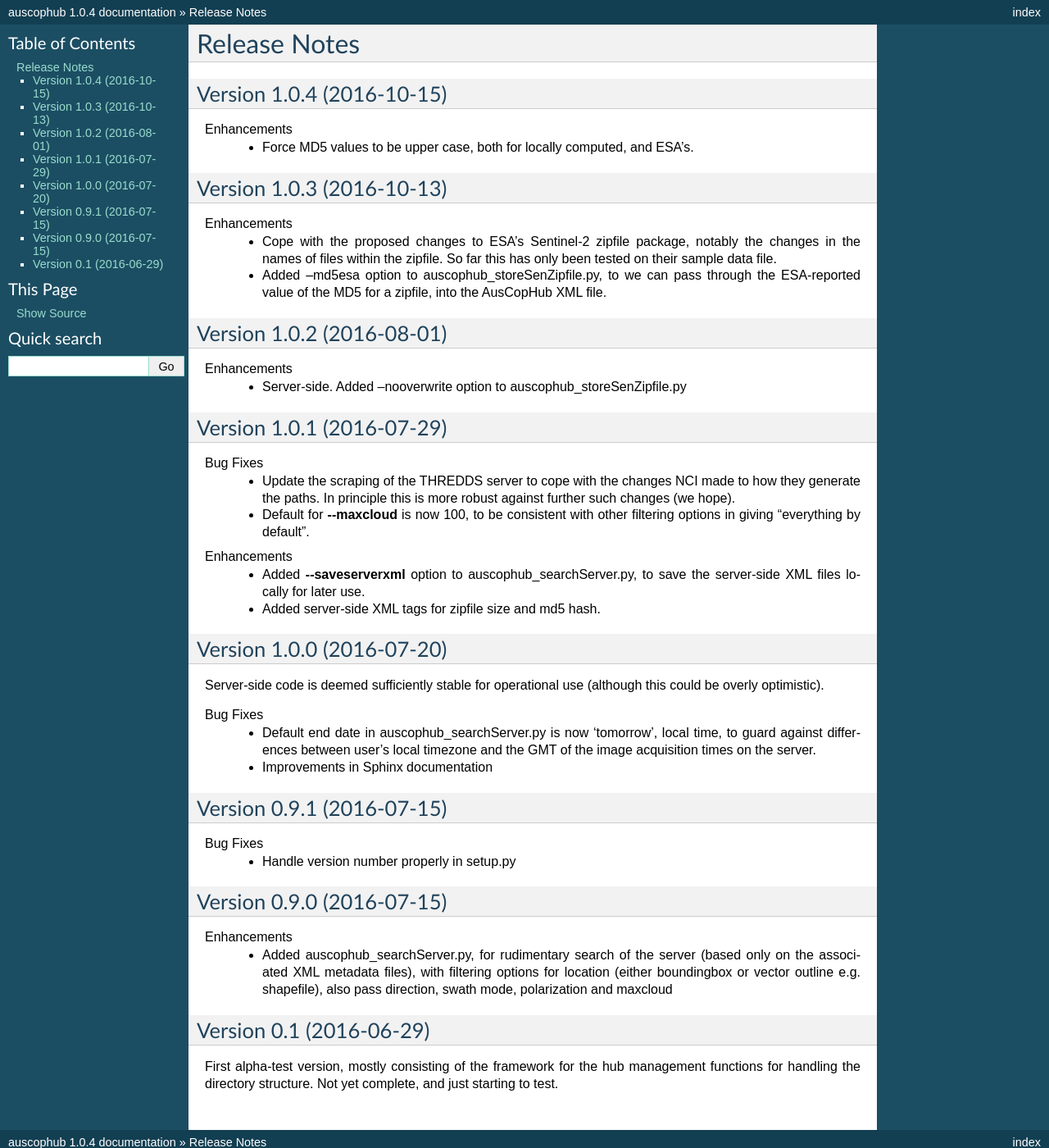
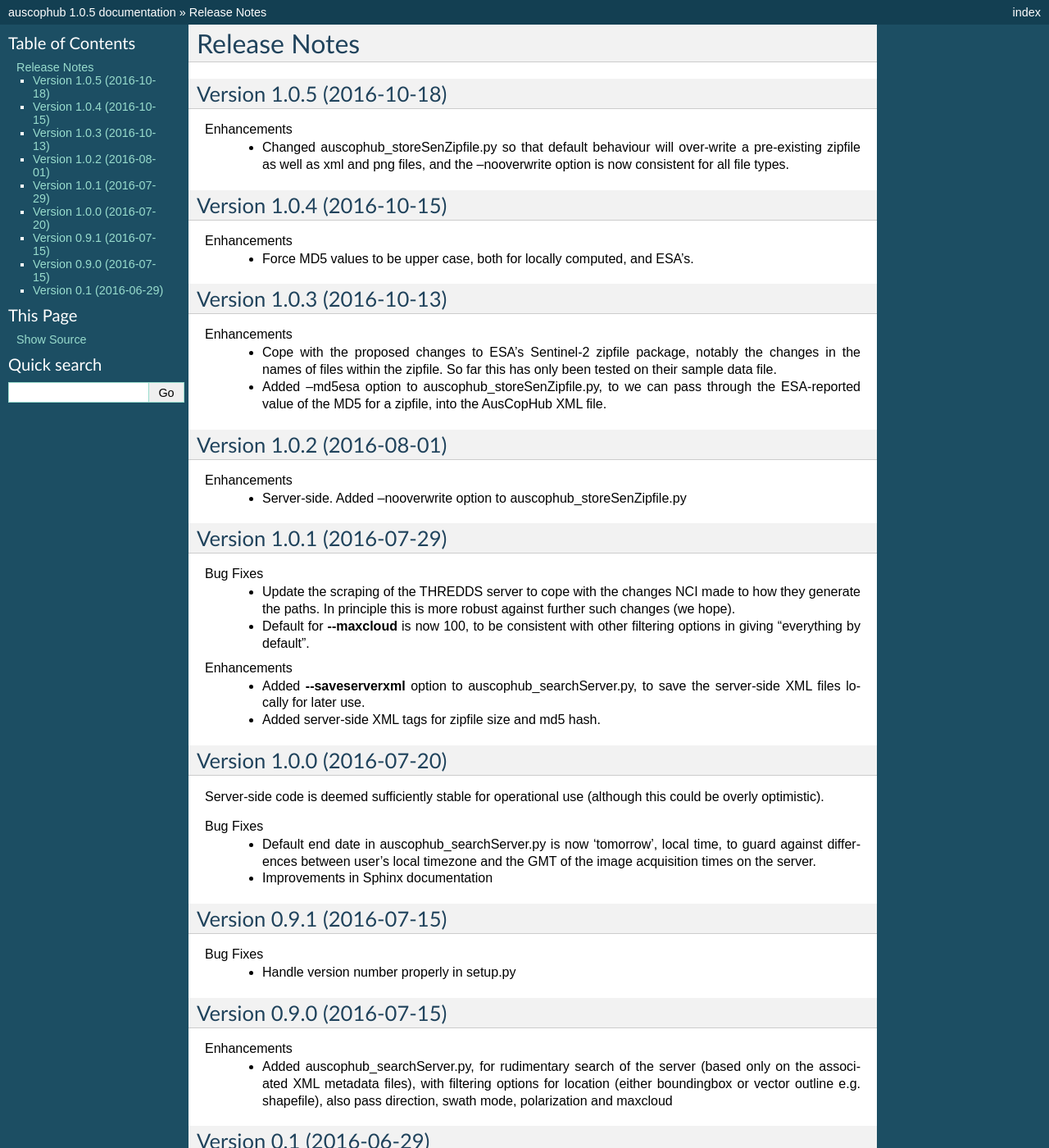
Before and after one commit to CopernicusAustralasia/auscophub, a Sphinx documentation site: the page built from doc/source/releasenotes.rst, in a window 1280 px wide and 1400 px high. Shown: the whole window at 82% size. Built offline with Sphinx 7.4.7, drawn with Linux system fonts in a browser that asks for light colours; some of the changed text lies outside the part shown.

Commit message:
Updated version number to 1.0.5. Update release notes accordingly.

```diff
--- a/auscophub/__init__.py
+++ b/auscophub/__init__.py
@@ -2,4 +2,4 @@
 Package of utility modules for AusCopernicusHub
 """
 
-__version__ = "1.0.4"
+__version__ = "1.0.5"
--- a/doc/source/releasenotes.rst
+++ b/doc/source/releasenotes.rst
@@ -1,5 +1,12 @@
 Release Notes
 =============
+
+Version 1.0.5 (2016-10-18)
+--------------------------
+Enhancements
+  * Changed auscophub_storeSenZipfile.py so that default behaviour will over-write
+    a pre-existing zipfile as well as xml and png files, and the --nooverwrite
+    option is now consistent for all file types.
 
 Version 1.0.4 (2016-10-15)
 --------------------------
```
